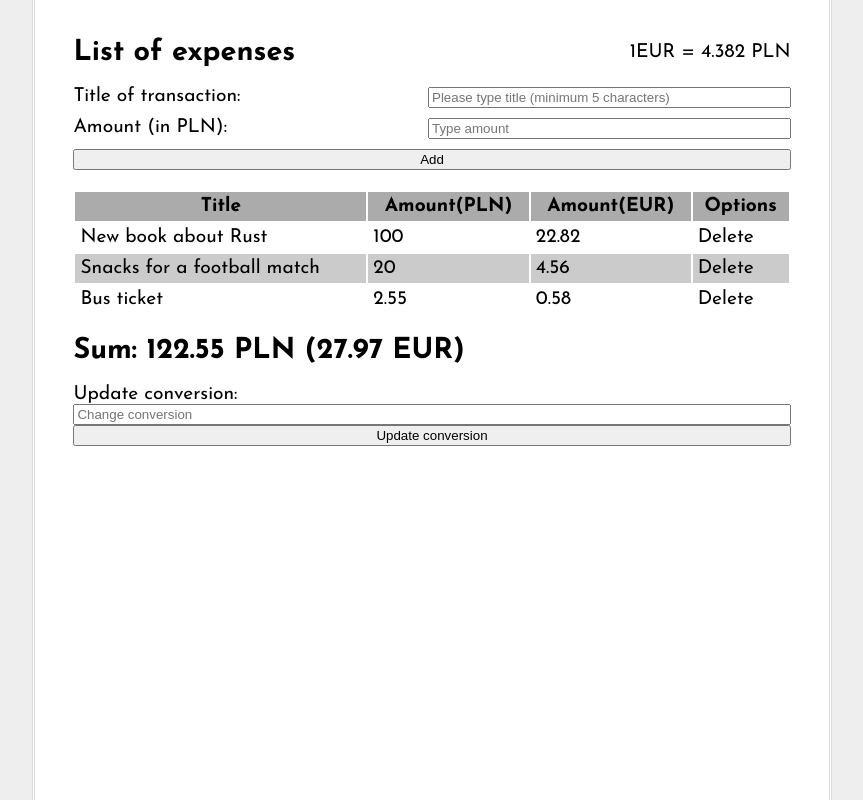
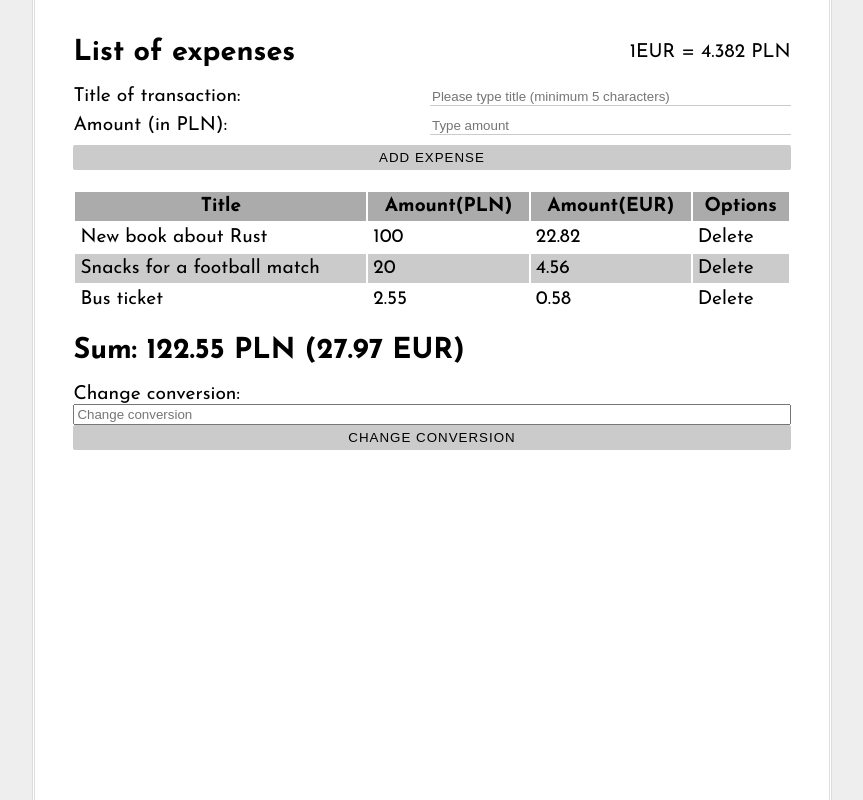
Before and after one commit to tomaszpach/list-of-expenses, a React (Create React App) app: page / in a window 1280 px wide. Shown: the whole page, without its empty margins (208-1071 px from the left). Built offline with nearby package versions, Linux system fonts and the light colour scheme.

Commit message:
update buttons description, add 'btn' class with styles, input styles

```diff
--- a/src/App.css
+++ b/src/App.css
@@ -29,6 +29,29 @@ h4 {
 
 strong {
   color: #434d57; }
+
+.btn {
+  border: none;
+  background-color: #cbcbcb;
+  cursor: pointer;
+  height: 25px;
+  border-radius: 2px;
+  letter-spacing: 1px;
+  text-transform: uppercase;
+  transition: all 250ms; }
+  .btn:hover {
+    background-color: #909090;
+    color: #f9f9f9;
+    letter-spacing: 2px;
+    font-weight: bold; }
+
+input.default {
+  border: none;
+  border-bottom: 1px solid #cbcbcb;
+  outline: none;
+  transition: all 250ms; }
+  input.default:active, input.default:focus {
+    border-color: #005aff; }
 
 header {
   display: flex;
--- a/src/App.js
+++ b/src/App.js
@@ -32,6 +32,8 @@ class App extends Component {
         return (
             <div className="App">
                 <Header title={title} eurPln={eurPln} />
+                {/* todo czysc inputy po dodaniu wydatku */}
+                {/* todo ustaw focus na pierwszym po dodaniu */}
                 <Inputs />
                 <Table onDelete={(id) => this.props.deleteExpense(id)} transactions={transactions} eurPln={eurPln}/>
                 <Summary transactions={transactions} eurPln={eurPln}/>
--- a/src/components/Conversion/Conversion.js
+++ b/src/components/Conversion/Conversion.js
@@ -3,14 +3,14 @@ import React from 'react';
 const Conversion = ({conversion, onSubmit, onChange}) => {
     return (
         <form onSubmit={(e) => onSubmit(e)}>
-            <span>Update conversion:</span>
+            <span>Change conversion:</span>
             <input step=".001"
                    required
                    type="number" name="conversion"
                    placeholder="Change conversion"
                    onChange={(e) => onChange(e)}
             />
-            <input type="submit" value="Update conversion"/>
+            <input className="btn" type="submit" value="Change conversion"/>
         </form>
     );
 };
--- a/src/components/Inputs/Inputs.js
+++ b/src/components/Inputs/Inputs.js
@@ -37,7 +37,7 @@ class Inputs extends Component {
                 <Input title="Amount (in PLN):" step=".01" inputTitle="Up to 2 numbers after the decimal"
                        type="number" name="amount"
                        placeholder="Type amount" onChange={(e) => this.updateInput('value', e)}/>
-                <input type="submit" value="Add"/>
+                <input className="btn" type="submit" value="add expense"/>
             </form>
         );
     }
--- a/src/components/Inputs/_input.js
+++ b/src/components/Inputs/_input.js
@@ -4,7 +4,7 @@ const Input = ({title, pattern, step, inputTitle, type, name, placeholder, onCha
     return (
         <label>
             <span>{title}</span>
-            <input pattern={pattern} step={step} title={inputTitle} required type={type} name={name}
+            <input className="default" pattern={pattern} step={step} title={inputTitle} required type={type} name={name}
                    placeholder={placeholder} onChange={(e) => onChange(e)}/>
         </label>
     );
--- a/src/styles/_main.scss
+++ b/src/styles/_main.scss
@@ -1,10 +1,12 @@
 /* Page styling
 ================================== */
 @import url(https://fonts.googleapis.com/css?family=Josefin+Sans:400,700);
+
 html {
   height: 100%;
   background-color: #EEE;
 }
+
 body {
   box-sizing: border-box;
   min-height: 100%;
@@ -15,9 +17,53 @@ body {
   font-size: 1.2em;
   background-color: white;
   border: double 3px #DDD;
-  border-top: none; border-bottom: none;
+  border-top: none;
+  border-bottom: none;
 }
-h1, h2, h3, h4, h5, h6 { margin: 0; }
-h3 { font-size: 1.2em; }
-h4 { font-size: 1em; }
-strong { color: darken(slategrey,20%); }
+
+h1, h2, h3, h4, h5, h6 {
+  margin: 0;
+}
+
+h3 {
+  font-size: 1.2em;
+}
+
+h4 {
+  font-size: 1em;
+}
+
+strong {
+  color: darken(slategrey, 20%);
+}
+
+.btn {
+  border: none;
+  background-color: #cbcbcb;
+  cursor: pointer;
+  height: 25px;
+  border-radius: 2px;
+  letter-spacing: 1px;
+  text-transform: uppercase;
+  transition: all 250ms;
+
+  &:hover {
+    background-color: #909090;
+    color: #f9f9f9;
+    letter-spacing: 2px;
+    font-weight: bold;
+  }
+}
+
+input {
+  &.default {
+    border: none;
+    border-bottom: 1px solid #cbcbcb;
+    outline: none;
+    transition: all 250ms;
+
+    &:active, &:focus {
+      border-color: #005aff;
+    }
+  }
+}
```
